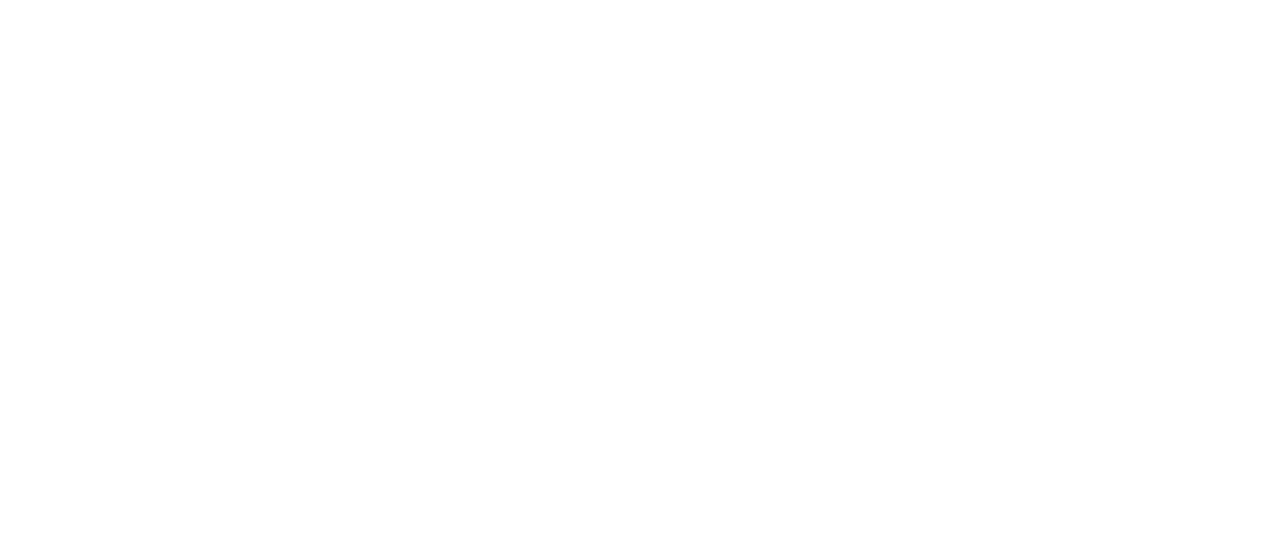
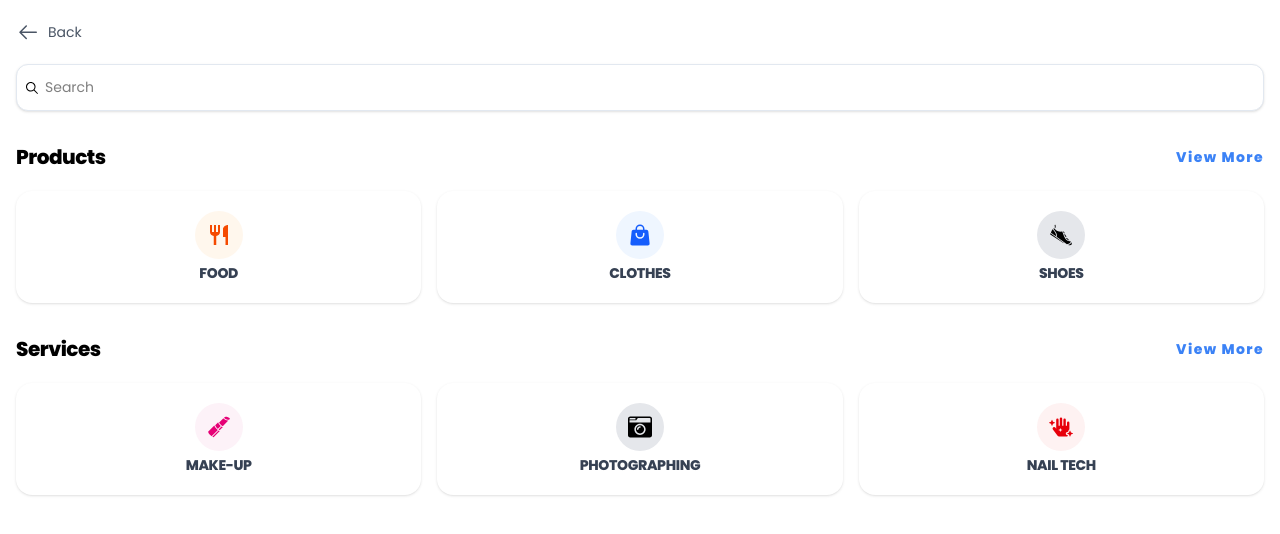
Before and after one commit to BuildingStartup/Haple, a React (Vite) app: page /explore in a window 1280 px wide. Before the commit this address had no page. Shown: the top 534 px of the page. Built offline with nearby package versions, Linux system fonts and the light colour scheme.

Commit message:
Explore and Sellers Page integrated

```diff
--- a/src/App.jsx
+++ b/src/App.jsx
@@ -4,8 +4,12 @@
 import SignUp from "./pages/SignUp.jsx";
 import Home from "./pages/Home.jsx";
 import SellersProfile from "./pages/SellersProfile.jsx";
+import Explore from "./pages/Explore.jsx";
+import Sellers from "./pages/Sellers.jsx";
+import { useState } from "react";
 
 function App() {
+  const [selectedCategory, setSelectedCategory] = useState("");
   return (
     <>
       <BrowserRouter>
@@ -14,6 +18,14 @@
           <Route path="/" element={<Home />} />
           <Route path="/signUp" element={<SignUp />} />
           <Route path="/sellersProfile" element={<SellersProfile />} />
+          <Route
+            path="/explore"
+            element={<Explore setSelectedCategory={setSelectedCategory} />}
+          />
+          <Route
+            path="/sellers"
+            element={<Sellers selectedCategory={selectedCategory} />}
+          />
         </Routes>
       </BrowserRouter>
       <Toaster
--- /dev/null
+++ b/src/pages/Explore.jsx
@@ -0,0 +1,186 @@
+import { IoIosSearch } from "react-icons/io";
+import { GoArrowLeft } from "react-icons/go";
+import { Link } from "react-router-dom";
+import { useState } from "react";
+import { HiShoppingBag, HiSparkles, HiGift, HiHeart } from "react-icons/hi2";
+import { MdRestaurant, MdDesignServices, MdComputer } from "react-icons/md";
+import { GiRunningShoe, GiYarn, GiLipstick } from "react-icons/gi";
+import { TbPerfume } from "react-icons/tb";
+import { FaHandSparkles, FaCameraRetro, FaEllipsisH } from "react-icons/fa";
+
+export default function Explore({ setSelectedCategory }) {
+  const [isExpanded, setIsExpanded] = useState(null);
+  const products = [
+    {
+      name: "Food",
+      icon: <MdRestaurant />,
+      color: "text-orange-600",
+      bg: "bg-orange-50",
+    },
+    {
+      name: "Clothes",
+      icon: <HiShoppingBag />,
+      color: "text-blue-600",
+      bg: "bg-blue-50",
+    },
+    {
+      name: "Shoes",
+      icon: <GiRunningShoe />,
+      color: "text-black",
+      bg: "bg-gray-200",
+    },
+    {
+      name: "Accessories",
+      icon: <HiSparkles />,
+      color: "text-purple-600",
+      bg: "bg-purple-50",
+    },
+    {
+      name: "Crochet",
+      icon: <GiYarn />,
+      color: "text-green-600",
+      bg: "bg-green-50",
+    },
+    {
+      name: "Perfumes",
+      icon: <TbPerfume />,
+      color: "text-cyan-600",
+      bg: "bg-cyan-50",
+    },
+    {
+      name: "Skincare",
+      icon: <HiHeart />,
+      color: "text-yellow-600",
+      bg: "bg-yellow-50",
+    },
+    {
+      name: "Gifts",
+      icon: <HiGift />,
+      color: "text-red-600",
+      bg: "bg-red-50",
+    },
+    {
+      name: "Others",
+      icon: <FaEllipsisH />,
+      color: "text-gray-600",
+      bg: "bg-gray-100",
+    },
+  ];
+
+  const services = [
+    {
+      name: "Make-up",
+      icon: <GiLipstick />,
+      color: "text-pink-600",
+      bg: "bg-pink-50",
+    },
+    {
+      name: "Photographing",
+      icon: <FaCameraRetro />,
+      color: "text-black",
+      bg: "bg-gray-200",
+    },
+    {
+      name: "Nail Tech",
+      icon: <FaHandSparkles />,
+      color: "text-red-600",
+      bg: "bg-red-50",
+    },
+
+    {
+      name: "Graphic design",
+      icon: <MdDesignServices />,
+      color: "text-violet-600",
+      bg: "bg-violet-50",
+    },
+    {
+      name: "Web design",
+      icon: <MdComputer />,
+      color: "text-teal-600",
+      bg: "bg-teal-50",
+    },
+    {
+      name: "Others",
+      icon: <FaEllipsisH />,
+      color: "text-gray-600",
+      bg: "bg-gray-100",
+    },
+  ];
+  return (
+    <section className="py-5 px-4">
+      <Link to="/" className="flex items-center gap-2 cursor-pointer">
+        <GoArrowLeft className="text-2xl text-gray-600 cursor-pointer" />
+        <span className="text-gray-600">Back</span>
+      </Link>
+      <div className="mt-5 relative">
+        <div className="absolute top-1/2 -translate-y-1/2 text-base pl-2">
+          <IoIosSearch />
+        </div>
+        <input
+          type="text"
+          placeholder="Search"
+          className="w-full py-3 px-7 rounded-xl border border-slate-200
+                 focus:outline-none focus:border-[#1A55E3]
+                 bg-white shadow-sm"
+        />
+      </div>
+      <CatalogDisplay
+        isExpanded={isExpanded}
+        setIsExpanded={setIsExpanded}
+        setSelectedCategory={setSelectedCategory}
+        catalog={products}
+        name="Products"
+      />
+      <CatalogDisplay
+        isExpanded={isExpanded}
+        setIsExpanded={setIsExpanded}
+        setSelectedCategory={setSelectedCategory}
+        catalog={services}
+        name="Services"
+      />
+    </section>
+  );
+}
+
+function CatalogDisplay({
+  catalog,
+  name,
+  isExpanded,
+  setIsExpanded,
+  setSelectedCategory,
+}) {
+  const isOpen = isExpanded === name;
+  const catalogLength = isOpen ? catalog : catalog.slice(0, 3);
+  return (
+    <div className="mt-8">
+      <div className="flex justify-between items-center mb-5 font-extrabold">
+        <h2 className="text-xl text-black tracking-tight">{name}</h2>
+        <button
+          className="text-primary tracking-widest cursor-pointer"
+          onClick={() => setIsExpanded(isOpen ? null : name)}
+        >
+          {isOpen ? "View Less" : "View More"}
+        </button>
+      </div>
+      <div className="grid grid-cols-[repeat(auto-fit,minmax(160px,1fr))] gap-4 mt-5">
+        {catalogLength.map((product, value) => (
+          <Link to="/sellers" key={value}>
+            <div
+              className="bg-white min-w-40 h-28 flex flex-col items-center rounded-2xl justify-center text-base cursor-pointer shadow-sm hover:-translate-y-1"
+              onClick={() => setSelectedCategory(product.name)}
+            >
+              <div
+                className={`h-12 w-12 flex items-center justify-center text-2xl ${product.color} ${product.bg} p-2 rounded-full mb-1`}
+              >
+                {product.icon}
+              </div>
+              <span className="text-sm font-extrabold text-gray-700 uppercase tracking-tight">
+                {product.name}
+              </span>
+            </div>
+          </Link>
+        ))}
+      </div>
+    </div>
+  );
+}
--- /dev/null
+++ b/src/pages/Sellers.jsx
@@ -0,0 +1,89 @@
+import { IoIosSearch } from "react-icons/io";
+import { GoArrowLeft, GoArrowRight } from "react-icons/go";
+import { Link } from "react-router-dom";
+export default function Sellers({ selectedCategory }) {
+  const sellerInfo = [
+    {
+      business_name: "Chunkz",
+      description:
+        "GitHub users are now required to enable two-factor authentication as an additional security measure. Your activity on GitHub includes you in this requirement. You will need to enable two-factor authentication on your account before April 07, 2026, or be restricted from account actions.",
+      whatsapp_number: "+2348135503380",
+      email: "jayzeeohiozoje@gmail.com",
+      categories: "Food",
+      mode: "product",
+    },
+    {
+      business_name: "Chunkz",
+      description:
+        "GitHub users are now required to enable two-factor authentication as an additional security measure. Your activity on GitHub includes you in this requirement. You will need to enable two-factor authentication on your account before April 07, 2026, or be restricted from account actions.",
+      whatsapp_number: "+2348135503380",
+      email: "jayzeeohiozoje@gmail.com",
+      categories: "Food",
+      mode: "product",
+    },
+    {
+      business_name: "Chunk",
+      description:
+        "GitHub users are now required to enable two-factor authentication as an additional security measure. Your activity on GitHub includes you in this requirement. You will need to enable two-factor authentication on your account before April 07, 2026, or be restricted from account actions.",
+      whatsapp_number: "+2348135503380",
+      email: "jayzeeohiozoje@gmail.com",
+      categories: "Clothes",
+      mode: "product",
+    },
+    {
+      business_name: "Joel",
+      description:
+        "GitHub users are now required to enable two-factor authentication as an additional security measure. Your activity on GitHub includes you in this requirement. You will need to enable two-factor authentication on your account before April 07, 2026, or be restricted from account actions.",
+      whatsapp_number: "+2348135503380",
+      email: "jayzeeohiozoje@gmail.com",
+      categories: "Make-up",
+      mode: "product",
+    },
+  ];
+  const filtedData = sellerInfo.filter((seller) =>
+    seller.categories.includes(selectedCategory)
+  );
+  return (
+    <section className="py-5 px-2 ">
+      <Link to="/explore" className="flex items-center gap-2 cursor-pointer">
+        <GoArrowLeft className="text-2xl text-gray-600 cursor-pointer" />
+        <span className="text-gray-600">Back</span>
+      </Link>
+      <div className="mt-5 relative">
+        <div className="absolute top-1/2 -translate-y-1/2 text-base pl-2">
+          <IoIosSearch />
+        </div>
+        <input
+          type="text"
+          placeholder="Search"
+          className="w-full py-3 px-7 rounded-xl border border-slate-200
+           focus:outline-none focus:border-[#1A55E3]
+           bg-white shadow-sm"
+        />
+      </div>
+      <div className="grid grid-cols-[repeat(auto-fit,minmax(250px,1fr))] gap-x-4 gap-y-2">
+        {filtedData.map((seller, value) => {
+          return (
+            <div
+              key={value}
+              className="mt-5 flex gap-2 p-1 rounded-xl shadow-sm"
+            >
+              <div className="p-6 rounded-xl bg-primary text-white flex items-center justify-center font-semibold text-base shrink-0">
+                {seller.business_name.slice(0, 2).toUpperCase()}
+              </div>
+              <div className="flex flex-col justify-center py-1">
+                <p className="font-semibold text-black text-base">
+                  {seller.business_name}
+                </p>
+                <p className="text-xs text-gray-500 line-clamp-2 leading-relaxed">
+                  {seller.description}
+                </p>
+              </div>
+              <GoArrowRight className="text-slate-500 text-xl shrink-0" />
+            </div>
+          );
+        })}
+      </div>
+    </section>
+  );
+}
```
